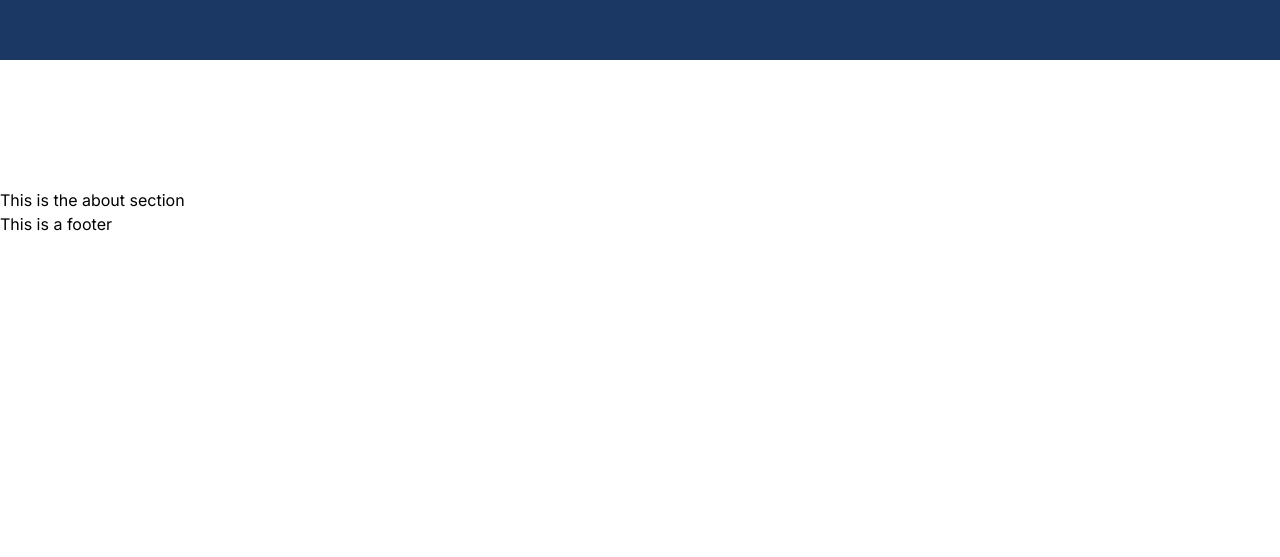
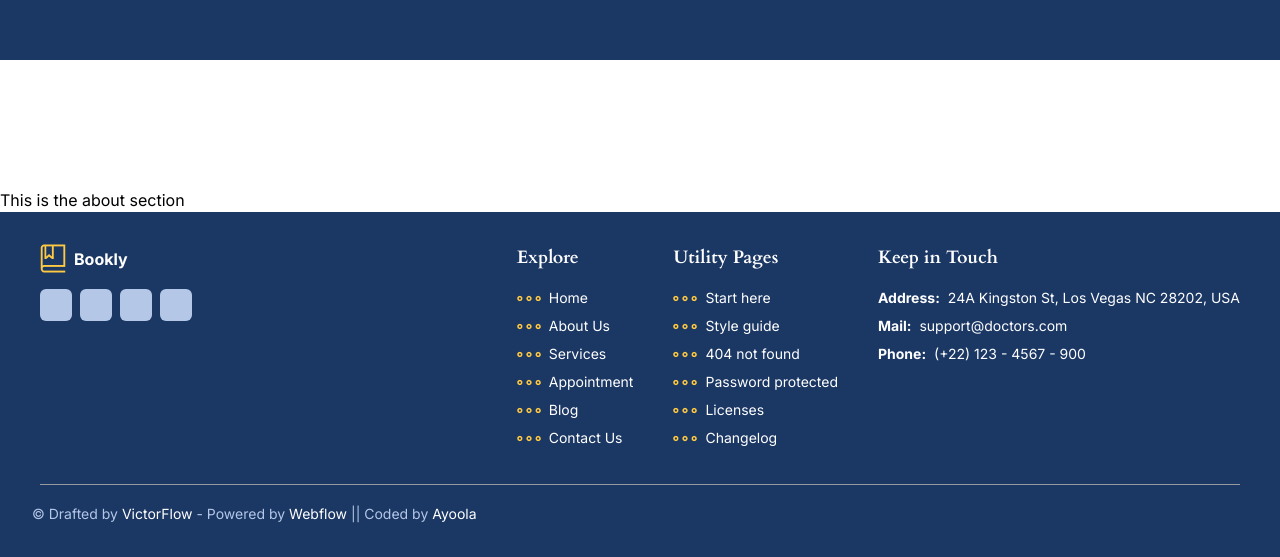
Before and after one commit to abdullah43577/Bookly, a Next.js app in the folder Client/: page /about in a window 1280 px wide. Shown: the part 740-1297 px from the top of the page. Before the commit the page ends 976 px from the top, so only its background shows below. Built offline with nearby package versions, Linux system fonts and the light colour scheme.

Commit message:
updated code

```diff
--- a/Client/src/components/Footer.jsx
+++ b/Client/src/components/Footer.jsx
@@ -1,3 +1,152 @@
+import Image from 'next/image';
+import book from '../../public/images/book.png';
+import bullet from '../../public/images/icon.png';
+
 export default function Footer() {
-  return <footer>This is a footer</footer>;
+  return (
+    <footer className="w-full p-8 bg-headerBackground">
+      <container className="container mx-auto flex flex-col lg:flex-row items-start gap-8 border-b border-mainPGParagraphTxt pb-8 mb-4">
+        <wrapper>
+          <div className="flex items-center">
+            <Image src={book} alt="logo" />
+            <label htmlFor="logo" className="pl-2 text-white font-bold">
+              Bookly
+            </label>
+          </div>
+          <div className="flex items-center gap-2 mt-4">
+            <div className="bg-headerParagraphTexts p-4 rounded-md"></div>
+            <div className="bg-headerParagraphTexts p-4 rounded-md"></div>
+            <div className="bg-headerParagraphTexts p-4 rounded-md"></div>
+            <div className="bg-headerParagraphTexts p-4 rounded-md"></div>
+          </div>
+        </wrapper>
+
+        <wrapper className="ml-auto flex flex-col lg:flex-row items-start gap-10">
+          <div>
+            <h4 className="cardoFont text-white text-lg pb-3 font-bold">Explore</h4>
+            <ul>
+              <li className="flex items-center gap-2 py-1">
+                <Image src={bullet} alt="bullet point" />
+                <label htmlFor="bullet point" className="text-white text-sm">
+                  Home
+                </label>
+              </li>
+
+              <li className="flex items-center gap-2 py-1">
+                <Image src={bullet} alt="bullet point" />
+                <label htmlFor="bullet point" className="text-white text-sm">
+                  About Us
+                </label>
+              </li>
+
+              <li className="flex items-center gap-2 py-1">
+                <Image src={bullet} alt="bullet point" />
+                <label htmlFor="bullet point" className="text-white text-sm">
+                  Services
+                </label>
+              </li>
+
+              <li className="flex items-center gap-2 py-1">
+                <Image src={bullet} alt="bullet point" />
+                <label htmlFor="bullet point" className="text-white text-sm">
+                  Appointment
+                </label>
+              </li>
+
+              <li className="flex items-center gap-2 py-1">
+                <Image src={bullet} alt="bullet point" />
+                <label htmlFor="bullet point" className="text-white text-sm">
+                  Blog
+                </label>
+              </li>
+
+              <li className="flex items-center gap-2 py-1">
+                <Image src={bullet} alt="bullet point" />
+                <label htmlFor="bullet point" className="text-white text-sm">
+                  Contact Us
+                </label>
+              </li>
+            </ul>
+          </div>
+
+          <div>
+            <h4 className="cardoFont text-white text-lg pb-3 font-bold">Utility Pages</h4>
+            <ul>
+              <li className="flex items-center gap-2 py-1">
+                <Image src={bullet} alt="bullet point" />
+                <label htmlFor="bullet point" className="text-white text-sm">
+                  Start here
+                </label>
+              </li>
+
+              <li className="flex items-center gap-2 py-1">
+                <Image src={bullet} alt="bullet point" />
+                <label htmlFor="bullet point" className="text-white text-sm">
+                  Style guide
+                </label>
+              </li>
+
+              <li className="flex items-center gap-2 py-1">
+                <Image src={bullet} alt="bullet point" />
+                <label htmlFor="bullet point" className="text-white text-sm">
+                  404 not found
+                </label>
+              </li>
+
+              <li className="flex items-center gap-2 py-1">
+                <Image src={bullet} alt="bullet point" />
+                <label htmlFor="bullet point" className="text-white text-sm">
+                  Password protected
+                </label>
+              </li>
+
+              <li className="flex items-center gap-2 py-1">
+                <Image src={bullet} alt="bullet point" />
+                <label htmlFor="bullet point" className="text-white text-sm">
+                  Licenses
+                </label>
+              </li>
+
+              <li className="flex items-center gap-2 py-1">
+                <Image src={bullet} alt="bullet point" />
+                <label htmlFor="bullet point" className="text-white text-sm">
+                  Changelog
+                </label>
+              </li>
+            </ul>
+          </div>
+
+          <div>
+            <h4 className="cardoFont text-white text-lg pb-3 font-bold">Keep in Touch</h4>
+            <ul>
+              <li className="flex items-center gap-2 py-1">
+                <p className="text-white text-sm font-bold">Address:</p>
+                <label htmlFor="bullet point" className="text-white text-sm">
+                  24A Kingston St, Los Vegas NC 28202, USA
+                </label>
+              </li>
+
+              <li className="flex items-center gap-2 py-1">
+                <p className="text-white text-sm font-bold">Mail:</p>
+                <label htmlFor="bullet point" className="text-white text-sm">
+                  support@doctors.com
+                </label>
+              </li>
+
+              <li className="flex items-center gap-2 py-1">
+                <p className="text-white text-sm font-bold">Phone:</p>
+                <label htmlFor="bullet point" className="text-white text-sm">
+                  (+22) 123 - 4567 - 900
+                </label>
+              </li>
+            </ul>
+          </div>
+        </wrapper>
+      </container>
+
+      <copyright className="text-headerParagraphTexts w-full text-sm xl:text-center">
+        &copy; Drafted by <span className="text-white">VictorFlow</span> - Powered by <span className="text-white">Webflow</span> || Coded by <span className="text-white">Ayoola</span>
+      </copyright>
+    </footer>
+  );
 }
--- a/Client/src/components/Home Components/ArticleResource.jsx
+++ b/Client/src/components/Home Components/ArticleResource.jsx
@@ -15,7 +15,7 @@ export default function ArticleResource() {
             <Image src={line} alt="line" width={80} />
           </container>
 
-          <container className="flex items-center gap-6">
+          <container className="flex flex-col items-center lg:flex-row gap-6">
             <article className="cursor-pointer">
               <Image src={woman} alt="woman reading" width={350} />
               <div className="bg-white p-4 max-w-[350px]">
@@ -55,15 +55,15 @@ export default function ArticleResource() {
         </container>
       </section>
 
-      <section className="w-full p-8 bg-white">
-        <container className="container mx-auto bg-CTA p-32 flex items-center flex-col">
+      <section className="w-full p-8 bg-white mb-32">
+        <container className="container mx-auto bg-CTA p-8 xl:p-32 flex items-center flex-col">
           <container className="flex flex-col items-center my-8">
             <h2 className="text-3xl text-center mb-3 cardoFont font-bold text-headerBackground">Read a free Chapter</h2>
             <Image src={line2} alt="line" width={80} />
           </container>
-          <p className="text-headerBackground w-1/2">Making this the first true value generator on the Internet. It has over 200 latin words, combined with a handful</p>
-          <container className="flex items-center gap-3 mt-4">
-            <input type="text" placeholder="Your Email id..." className="w-[500px] py-4 px-6 rounded-md" />
+          <p className="text-headerBackground text-center lg:w-1/2">Making this the first true value generator on the Internet. It has over 200 latin words, combined with a handful</p>
+          <container className="flex flex-col xl:flex-row items-center gap-3 mt-4">
+            <input type="text" placeholder="Your Email id..." className="w-full lg:w-[500px] py-4 px-6 rounded-md" />
             <button className="cardoFont bg-headerBackground px-10 py-4 rounded-md text-white">Subscribe</button>
           </container>
         </container>
--- a/Client/src/components/Navbar.jsx
+++ b/Client/src/components/Navbar.jsx
@@ -16,7 +16,7 @@ export default function Navbar() {
     <nav className="logo_nav_menu flex items-center justify-between w-full py-6 h-[10vh]">
       <div className="logo flex items-center justify-center z-20">
         <Image src={book} alt="logo icon" />
-        <label htmlFor="logo" className="pl-2 text-white">
+        <label htmlFor="logo" className="pl-2 text-white font-bold">
           Bookly
         </label>
       </div>
```
Also changed, not shown: 1 other file (tests, documents, lock files or other folders).
